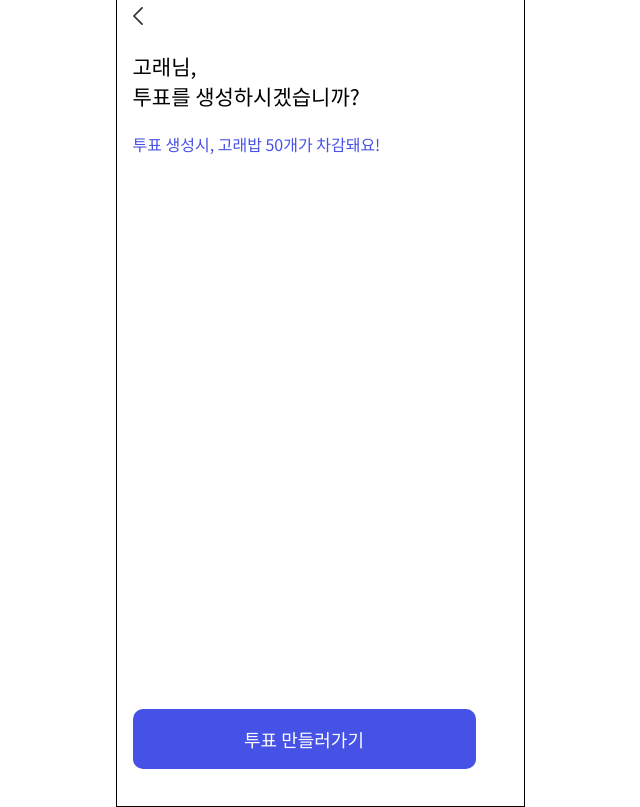
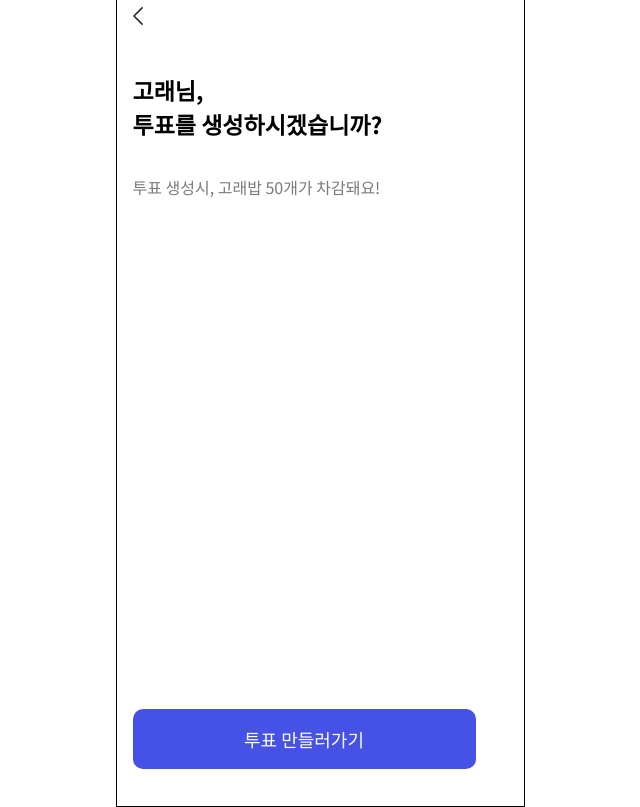
Before and after one commit to team-whaling/whaling-client, a React (Create React App) app: page /create in a window 1280 px wide. Shown: the whole page, without its empty margins (320-960 px from the left). Built offline with nearby package versions, Linux system fonts and the light colour scheme.

Commit message:
style: create vote main styling

```diff
--- a/src/pages/createVote/CreateVoteMain.tsx
+++ b/src/pages/createVote/CreateVoteMain.tsx
@@ -1,20 +1,24 @@
 import React from 'react';
-import color from '../../styles/color';
-import font from '../../styles/font';
 import styled from 'styled-components';
 import Button from '../../components/Button';
+import Text from '../../components/Text';
 import {
   createVoteBtnStyle,
   ProgressBtnWrapper,
+  subTitleStyle,
 } from '../../styles/createvote.styles';
 const CreateVoteMain = ({ nextStep }: any) => {
   return (
     <>
-      <Title>
-        고래님, <br />
-        투표를 생성하시겠습니까?
-      </Title>
-      <SubTitle>투표 생성시, 고래밥 50개가 차감돼요!</SubTitle>
+      <TextWrapper>
+        <Text type="Title" content="고래님," />
+        <Text type="Title" content="투표를 생성하시겠습니까?" />
+        <Text
+          type="Headline2"
+          content="투표 생성시, 고래밥 50개가 차감돼요!"
+          style={subTitleStyle}
+        />
+      </TextWrapper>
       <ProgressBtnWrapper>
         <Button
           buttonType="Progress"
@@ -26,12 +30,9 @@ const CreateVoteMain = ({ nextStep }: any) => {
     </>
   );
 };
-const Title = styled.p`
-  font-size: ${font.title[2]}px;
-`;
-const SubTitle = styled.p`
-  font-size: ${font.headline[2]}px;
-  color: ${color.blue[4]};
+const TextWrapper = styled.div`
+  display: flex;
+  flex-direction: column;
 `;
 
 export default CreateVoteMain;
--- a/src/pages/createVote/index.tsx
+++ b/src/pages/createVote/index.tsx
@@ -71,5 +71,6 @@ const CreateVote = () => {
 };
 const BackButton = styled.img`
   margin-top: 13px;
+  margin-bottom: 43px;
 `;
 export default CreateVote;
--- a/src/styles/createvote.styles.tsx
+++ b/src/styles/createvote.styles.tsx
@@ -1,5 +1,6 @@
 import ProgressBar from '@ramonak/react-progress-bar';
 import styled, { CSSProperties } from 'styled-components';
+import color from './color';
 
 //투표 생성 화면
 export const ProgressBtnWrapper = styled.div`
@@ -14,3 +15,7 @@ export const createVoteBtnStyle: CSSProperties = {
   display: 'block',
   borderRadius: '10px',
 };
+export const subTitleStyle: CSSProperties = {
+  marginTop: '34px',
+  color: `${color.darkness[5]}`,
+};
```
